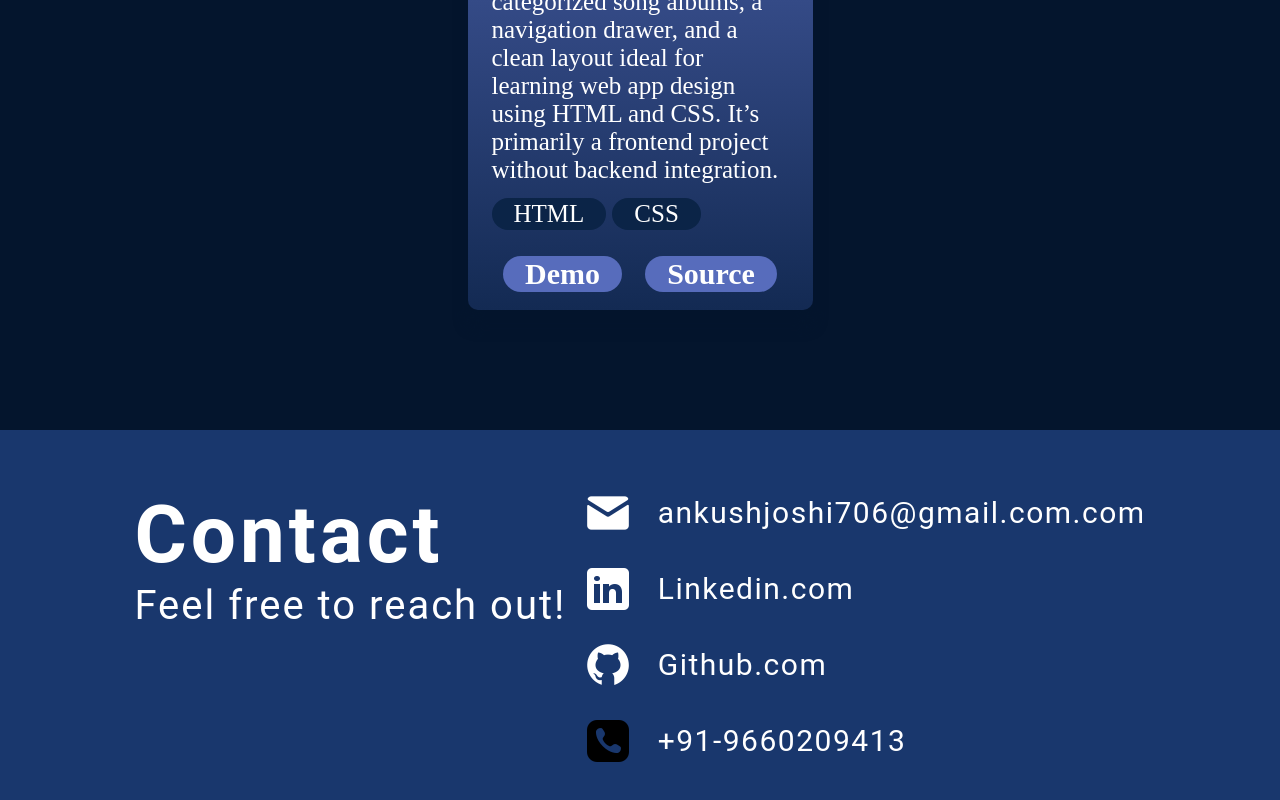
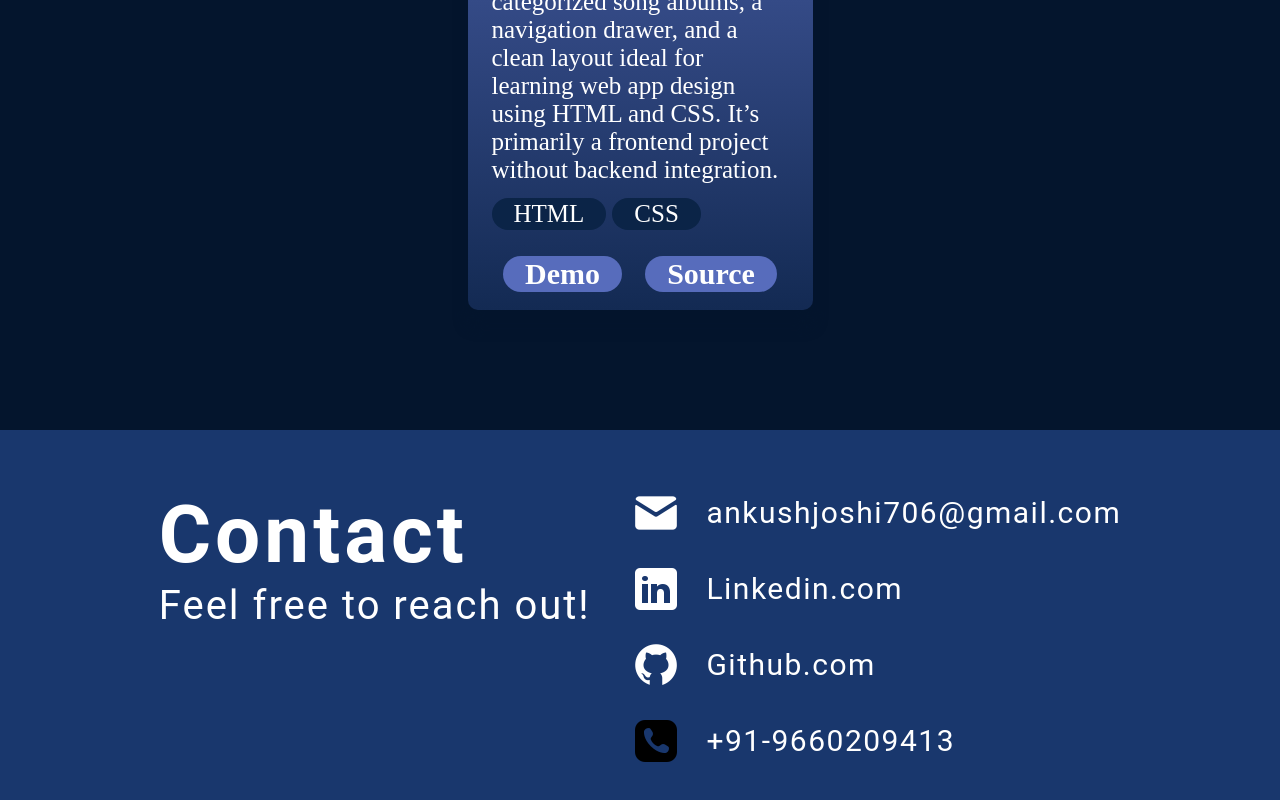
Before and after one commit to ankushjoshi706/My-Portfolio, a React (Vite) app: page / in a window 1280 px wide. Shown: the part 3871-4671 px from the top of the page. Built offline with nearby package versions, Linux system fonts and the light colour scheme; the HTML template or start-up script is replaced by a standard one.

Commit message:
Update Contact.jsx

```diff
--- a/src/componets/Contact/Contact.jsx
+++ b/src/componets/Contact/Contact.jsx
@@ -12,7 +12,7 @@ export const Contact = () => {
         <ul className={styles.links}>
             <li className={styles.link}>
                 <img src="./assets/contact/emailIcon.png" alt="Email Icon" />
-                <a href="mailto:ankushjoshi706@gmail.com">ankushjoshi706@gmail.com.com</a>
+                <a href="mailto:ankushjoshi706@gmail.com">ankushjoshi706@gmail.com</a>
             </li>
 
             <li className={styles.link}>
```
